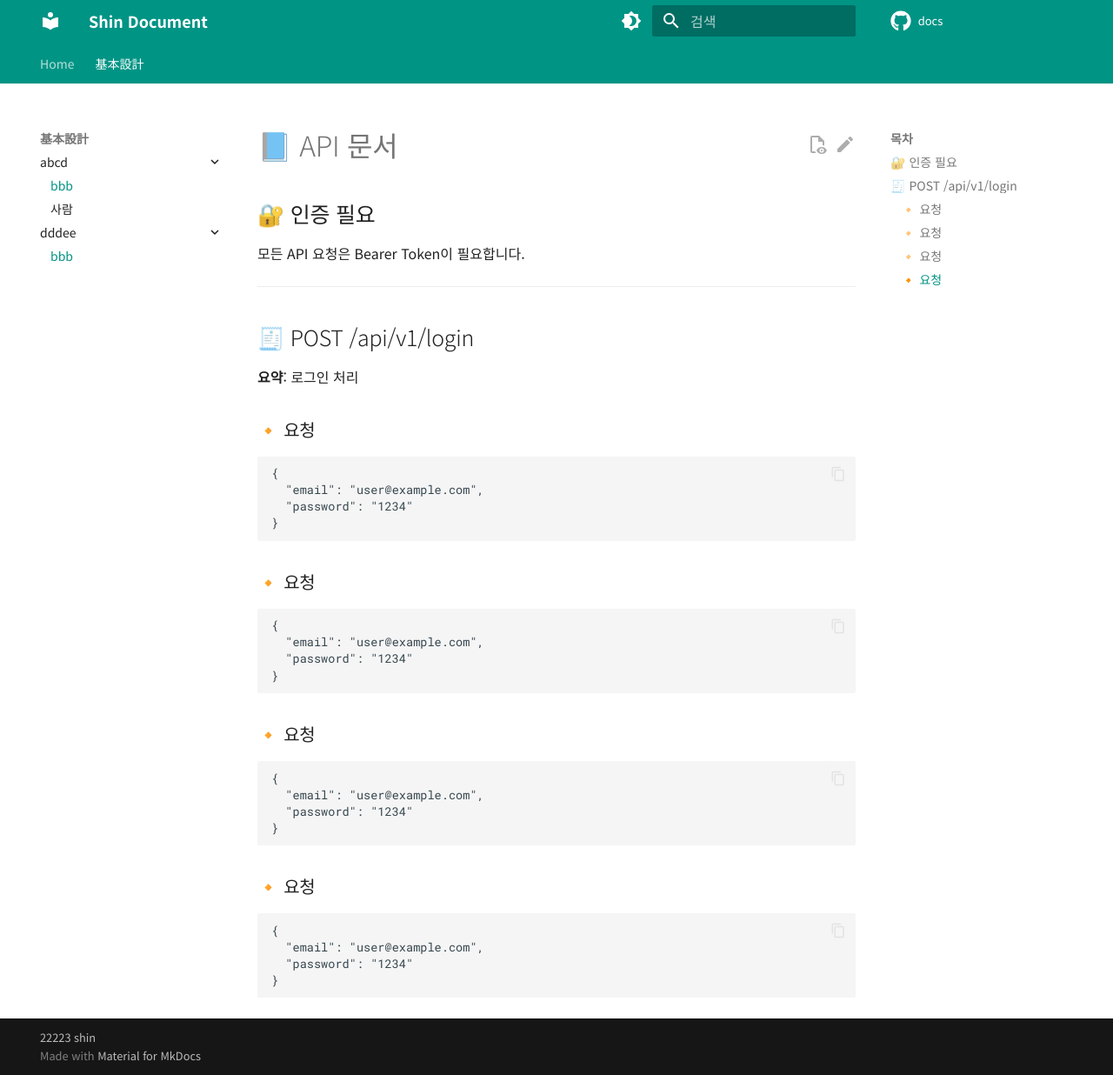
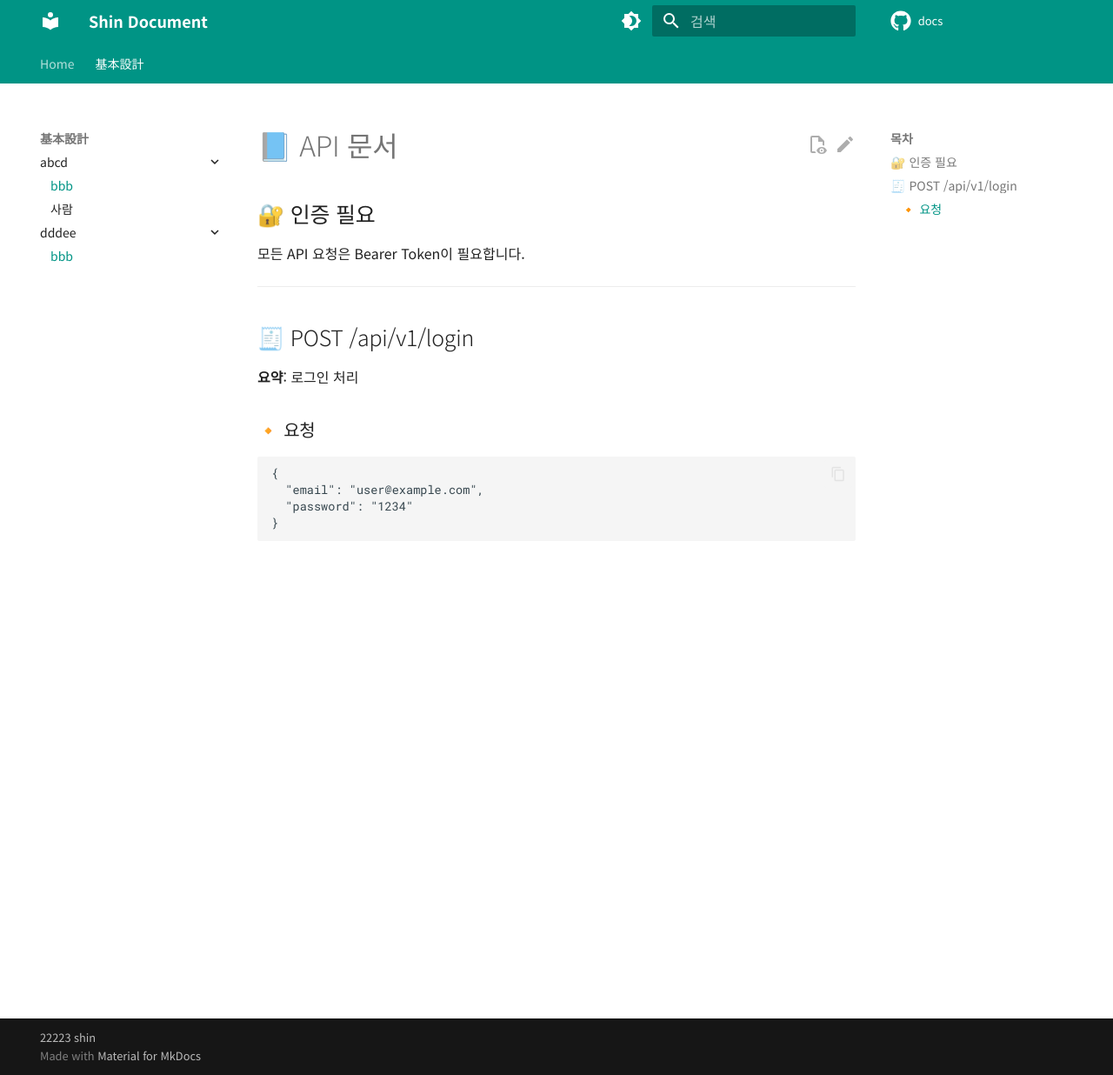
Before and after one commit to SHINDONGDONG/docs, an MkDocs documentation site: the page built from docs/100_/presentation.md, in a window 1280 px wide and 1236 px high. Shown: the whole window at 87% size. Built offline with MkDocs 1.6.1 and Material for MkDocs 9.7.7, drawn with Linux system fonts in a browser that asks for light colours; comment, search, counter and statistics services are not loaded.

Commit message:
presentation.md 파일 수정: 중복된 요청 섹션 제거

````diff
--- a/docs/100_/presentation.md
+++ b/docs/100_/presentation.md
@@ -18,30 +18,3 @@
   "password": "1234"
 }
 ```
-
-### 🔸 요청
-
-```json
-{
-  "email": "user@example.com",
-  "password": "1234"
-}
-```
-
-### 🔸 요청
-
-```json
-{
-  "email": "user@example.com",
-  "password": "1234"
-}
-```
-
-### 🔸 요청
-
-```json
-{
-  "email": "user@example.com",
-  "password": "1234"
-}
-```
````
